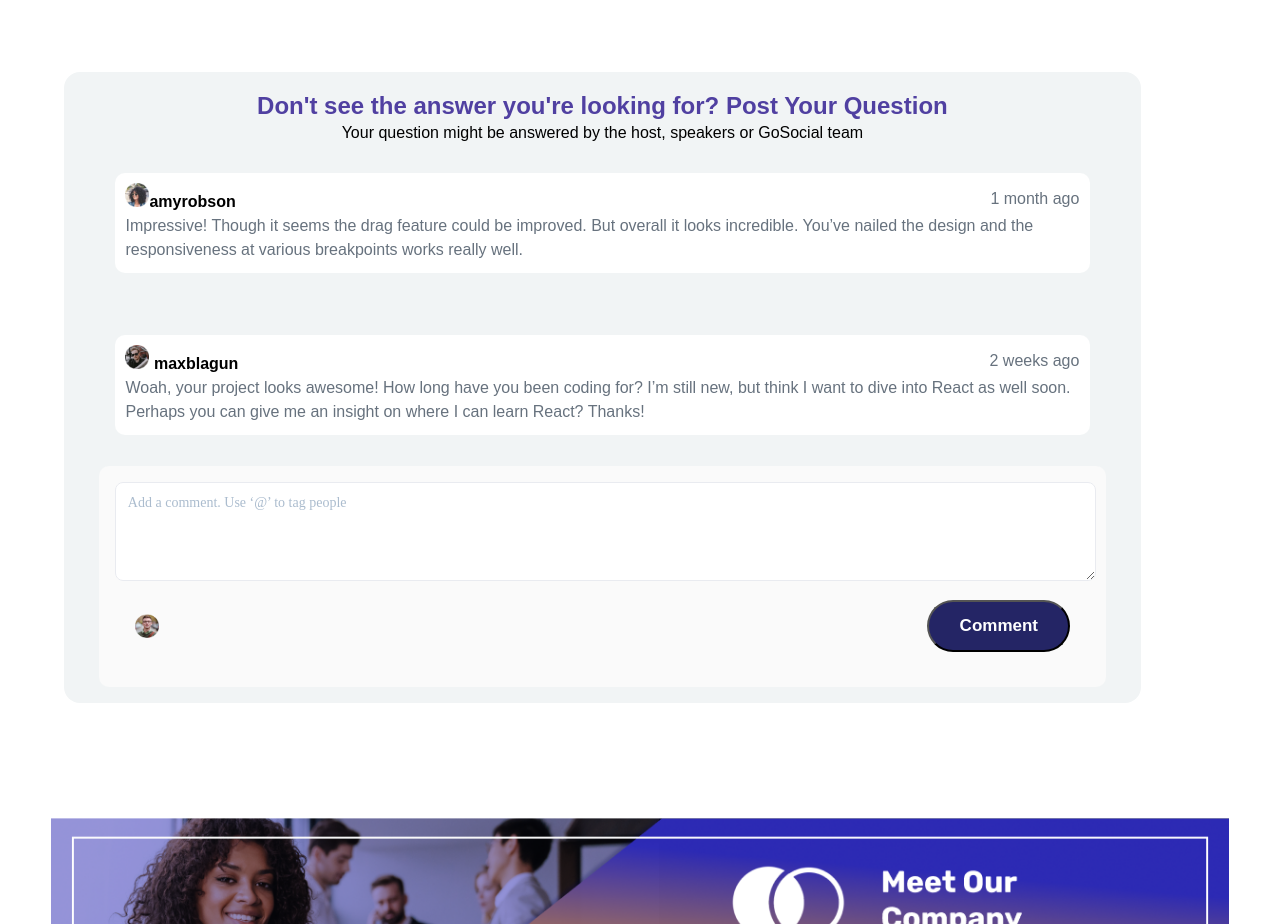
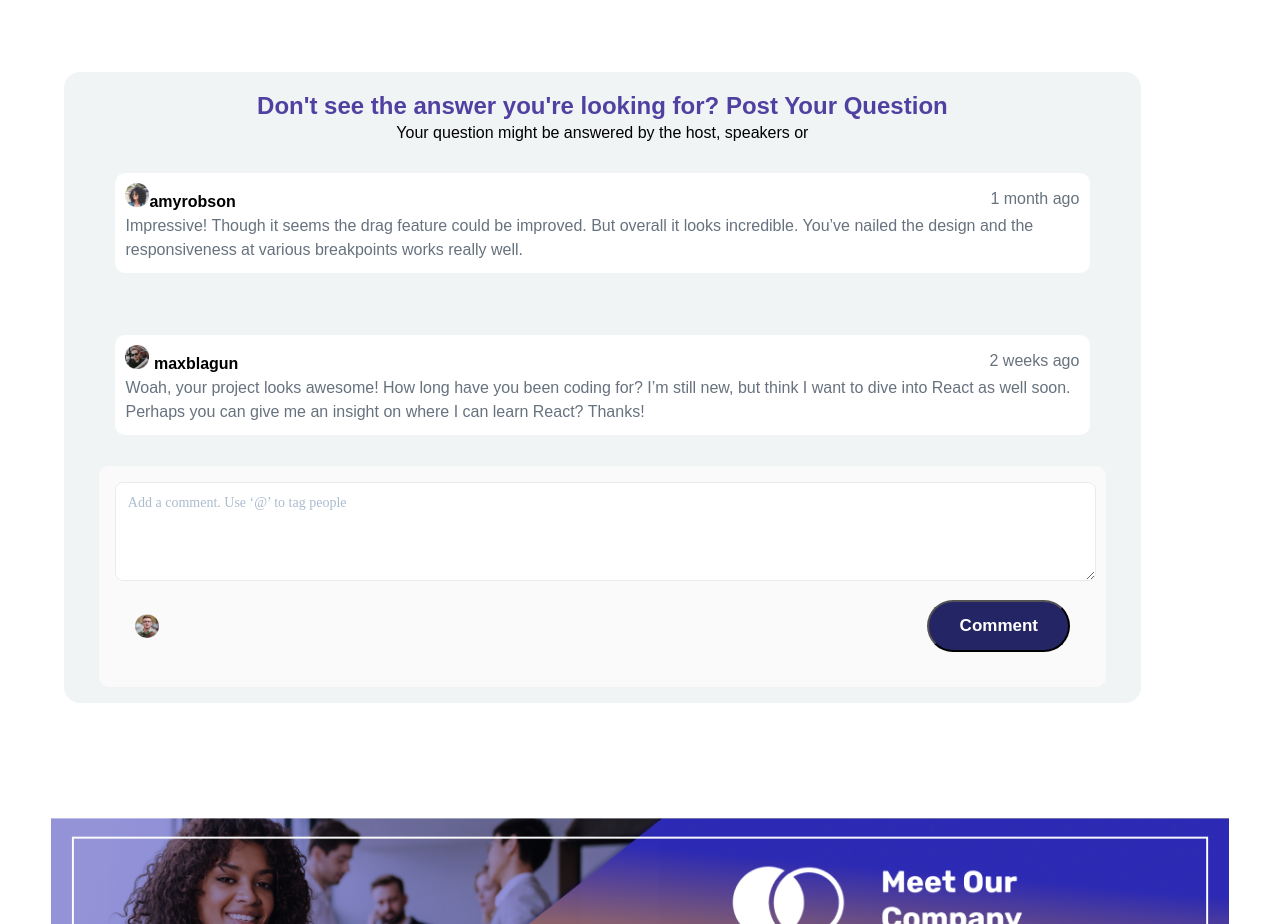
Before and after one commit to sohaibabbasi26/Events-App, a Next.js app: page /eventPage in a window 1280 px wide. Shown: the part 1580-2504 px from the top of the page. Built offline with nearby package versions, Linux system fonts and the light colour scheme; a web font is replaced by a local one.

Commit message:
build fixing

```diff
--- a/components/footer.js
+++ b/components/footer.js
@@ -8,7 +8,7 @@ export default function Footer() {
       <div className={styles.footerContent}>
         <h1>Don't see the answer you're looking for? Post Your Question</h1>
         <p>
-          Your question might be answered by the host, speakers or GoSocial team
+          Your question might be answered by the host, speakers or
         </p>
         <div className={styles.commentSection}>
           <div className={styles.comment1}>
```
